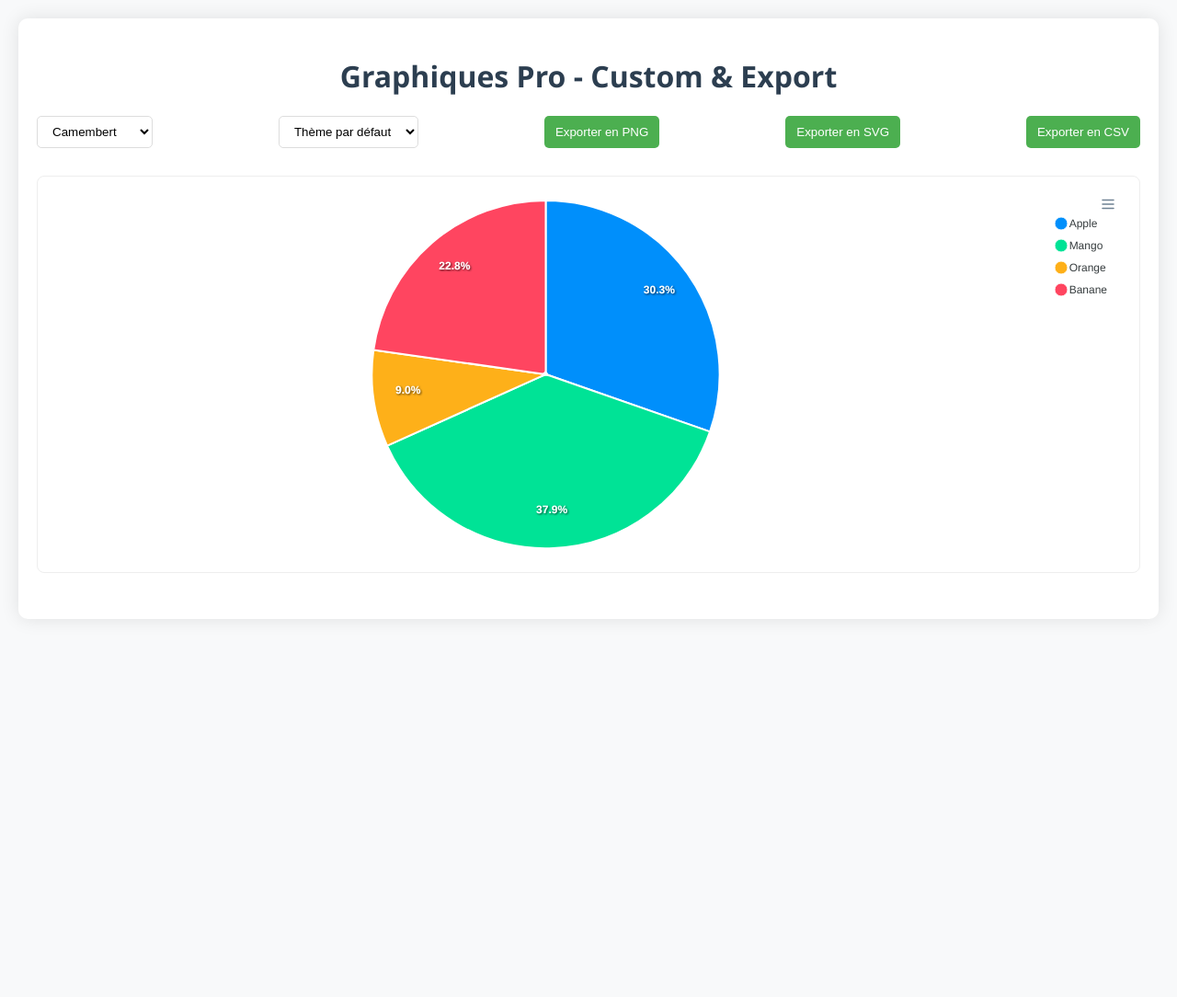
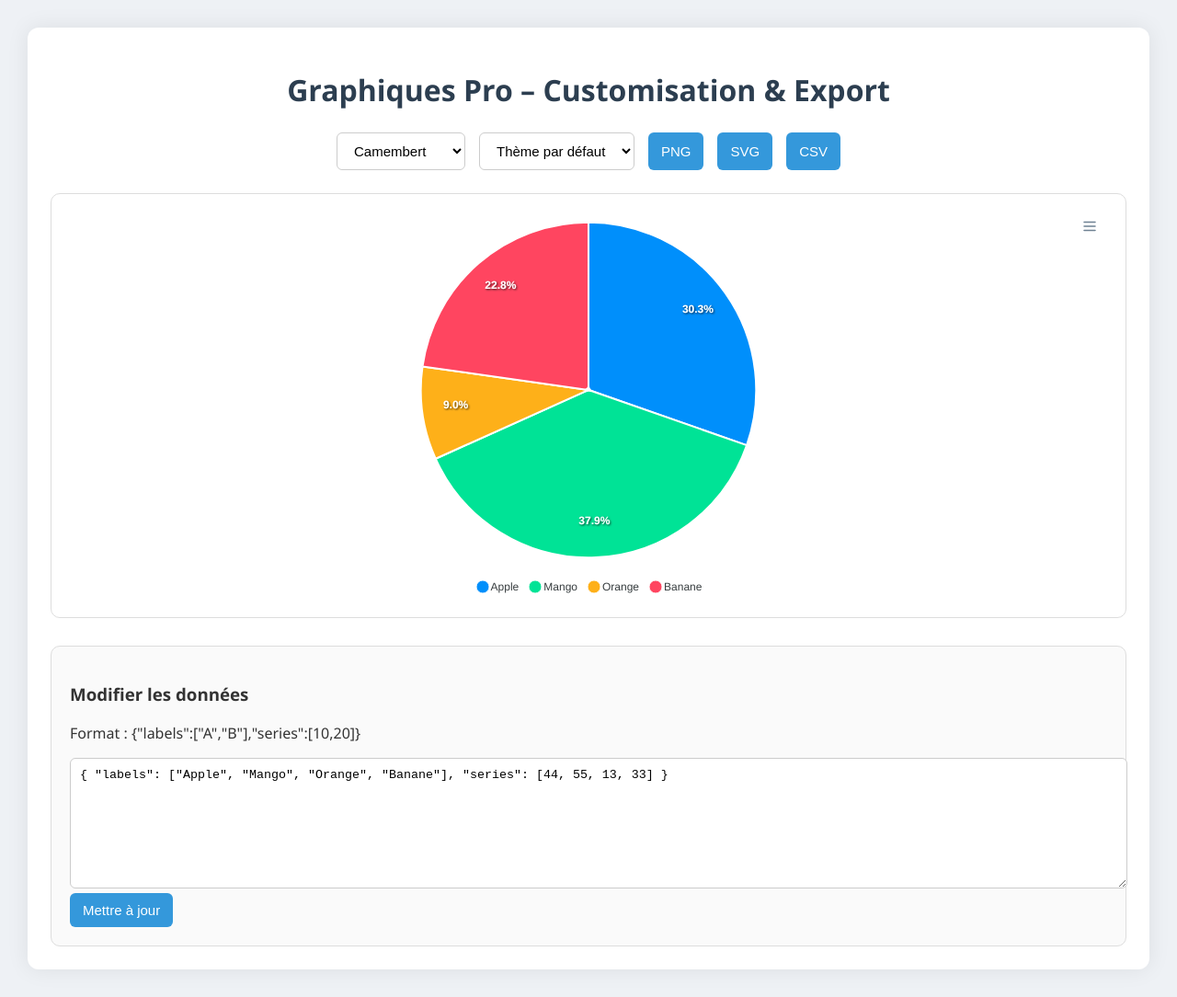
Before and after one commit to Epigone15/mes-graphiques, a plain HTML site: page index.html in a window 1280 px wide. Shown: the whole page at 92% size. Before the commit the page ends 800 px from the top, so only its background shows below. Drawn offline with nearby package versions, Linux system fonts and the light colour scheme.

Commit message:
Mise à jour complète avec éditeur de données, export et customisation avancée

```diff
--- a/index.html
+++ b/index.html
@@ -5,62 +5,90 @@
     <meta name="viewport" content="width=device-width, initial-scale=1.0">
     <title>Graphiques Pro - Custom & Export</title>
     <script src="https://cdn.jsdelivr.net/npm/apexcharts"></script>
+
     <style>
         body {
-            font-family: 'Segoe UI', Tahoma, Geneva, Verdana, sans-serif;
+            font-family: 'Segoe UI', sans-serif;
             margin: 0;
-            padding: 20px;
-            background-color: #f8f9fa;
+            padding: 30px;
+            background: #eef1f5;
             color: #333;
         }
+
         .container {
-            max-width: 1200px;
-            margin: 0 auto;
+            max-width: 1300px;
+            margin: auto;
             background: white;
+            padding: 25px;
+            border-radius: 12px;
+            box-shadow: 0 0 25px rgba(0,0,0,0.08);
+        }
+
+        h1 {
+            text-align: center;
+            margin-bottom: 25px;
+            color: #2c3e50;
+        }
+
+        .controls {
+            display: flex;
+            flex-wrap: wrap;
+            gap: 15px;
+            margin-bottom: 25px;
+            justify-content: center;
+        }
+
+        select, input, button {
+            padding: 10px 14px;
+            border-radius: 6px;
+            border: 1px solid #ccc;
+            background: #fff;
+            font-size: 15px;
+        }
+
+        button {
+            background: #3498db;
+            color: white;
+            border: none;
+            cursor: pointer;
+        }
+
+        button:hover {
+            background: #2980b9;
+        }
+
+        .chart-container {
             padding: 20px;
             border-radius: 10px;
-            box-shadow: 0 0 20px rgba(0,0,0,0.1);
+            background: #fff;
+            border: 1px solid #ddd;
         }
-        h1 {
-            text-align: center;
-            color: #2c3e50;
+
+        .data-editor {
+            margin-top: 30px;
+            padding: 20px;
+            background: #fafafa;
+            border-radius: 10px;
+            border: 1px solid #ddd;
         }
-        .chart-container {
-            margin: 30px 0;
-            padding: 15px;
-            border: 1px solid #eee;
-            border-radius: 8px;
-            background: #fff;
-        }
-        .controls {
-            display: flex;
-            justify-content: space-between;
-            margin-bottom: 20px;
-            flex-wrap: wrap;
-            gap: 10px;
-        }
-        select, button {
-            padding: 8px 12px;
-            border-radius: 5px;
-            border: 1px solid #ddd;
-            background: #fff;
-            cursor: pointer;
-        }
-        button {
-            background: #4CAF50;
-            color: white;
-            border: none;
-        }
-        button:hover {
-            background: #45a049;
+
+        textarea {
+            width: 100%;
+            height: 120px;
+            padding: 10px;
+            border-radius: 6px;
+            border: 1px solid #ccc;
+            font-family: monospace;
         }
     </style>
 </head>
+
 <body>
 <div class="container">
-        <h1>Graphiques Pro - Custom & Export</h1>
 
-        <!-- Contrôles -->
+    <h1>Graphiques Pro – Customisation & Export</h1>
+
+    <!-- CONTROLS -->
     <div class="controls">
         <select id="chartType">
             <option value="pie">Camembert</option>
@@ -68,97 +96,130 @@
             <option value="line">Courbe</option>
             <option value="area">Aire</option>
             <option value="radialBar">Radial</option>
+            <option value="donut">Donut</option>
         </select>
+
         <select id="colorTheme">
             <option value="default">Thème par défaut</option>
             <option value="monochrome">Monochrome</option>
             <option value="pastel">Pastel</option>
             <option value="dark">Sombre</option>
         </select>
-            <button id="exportPNG">Exporter en PNG</button>
-            <button id="exportSVG">Exporter en SVG</button>
-            <button id="exportCSV">Exporter en CSV</button>
+
+        <button id="exportPNG">PNG</button>
+        <button id="exportSVG">SVG</button>
+        <button id="exportCSV">CSV</button>
     </div>
 
-        <!-- Graphique -->
+    <!-- CHART -->
     <div class="chart-container">
         <div id="chart"></div>
     </div>
+
+    <!-- DATA EDITOR -->
+    <div class="data-editor">
+        <h3>Modifier les données</h3>
+        <p>Format : {"labels":["A","B"],"series":[10,20]}</p>
+        <textarea id="dataInput">{ "labels": ["Apple", "Mango", "Orange", "Banane"], "series": [44, 55, 13, 33] }</textarea>
+        <button id="updateData">Mettre à jour</button>
+    </div>
+
 </div>
 
 <script>
-        // Données de base
-        let chartData = {
-            series: [44, 55, 13, 33],
-            labels: ['Apple', 'Mango', 'Orange', 'Banane'],
-        };
-
-        // Thèmes de couleurs
+    // THEMES
     const colorThemes = {
         default: ['#008FFB', '#00E396', '#FEB019', '#FF4560'],
-            monochrome: ['#777', '#555', '#333', '#111'],
+        monochrome: ['#444', '#666', '#888', '#aaa'],
         pastel: ['#FF9AA2', '#FFB7B2', '#FFDAC1', '#E2F0CB'],
         dark: ['#2E93fA', '#66DA26', '#546E7A', '#FF6B6B'],
     };
 
-        // Initialisation du graphique
-        let chart = new ApexCharts(document.querySelector("#chart"), {
-            series: chartData.series,
+    // DEFAULT DATA
+    let chartData = {
+        labels: ["Apple", "Mango", "Orange", "Banane"],
+        series: [44, 55, 13, 33]
+    };
+
+    // CHART INIT
+    let chartOptions = {
         chart: {
             type: 'pie',
-                height: 400,
-                animations: { enabled: true },
+            height: 420,
             toolbar: { show: true },
+            animations: { enabled: true }
         },
         labels: chartData.labels,
+        series: chartData.series,
         colors: colorThemes.default,
-            responsive: [{
-                breakpoint: 480,
-                options: {
-                    chart: { width: '100%' },
         legend: { position: 'bottom' }
-                }
-            }]
-        });
+    };
+
+    let chart = new ApexCharts(document.querySelector("#chart"), chartOptions);
     chart.render();
 
-        // Changement de type de graphique
-        document.getElementById('chartType').addEventListener('change', function() {
+    // TYPE CHANGE
+    document.getElementById("chartType").addEventListener("change", e => {
+        chart.updateOptions({ chart: { type: e.target.value } });
+    });
+
+    // THEME CHANGE
+    document.getElementById("colorTheme").addEventListener("change", e => {
+        chart.updateOptions({ colors: colorThemes[e.target.value] });
+    });
+
+    // UPDATE DATA
+    document.getElementById("updateData").addEventListener("click", () => {
+        try {
+            const newData = JSON.parse(document.getElementById("dataInput").value);
+            chartData = newData;
+
             chart.updateOptions({
-                chart: { type: this.value }
+                labels: newData.labels,
+                series: newData.series
+            });
+
+        } catch (err) {
+            alert("Format JSON invalide !");
+        }
+    });
+
+    // EXPORT PNG
+    document.getElementById("exportPNG").addEventListener("click", () => {
+        chart.dataURI().then(uri => {
+            let a = document.createElement("a");
+            a.href = uri.imgURI;
+            a.download = "graphique.png";
+            a.click();
         });
     });
 
-        // Changement de thème de couleurs
-        document.getElementById('colorTheme').addEventListener('change', function() {
-            chart.updateOptions({
-                colors: colorThemes[this.value]
+    // EXPORT SVG
+    document.getElementById("exportSVG").addEventListener("click", () => {
+        chart.dataURI().then(uri => {
+            let a = document.createElement("a");
+            a.href = uri.svgURI;
+            a.download = "graphique.svg";
+            a.click();
         });
     });
 
-        // Export PNG
-        document.getElementById('exportPNG').addEventListener('click', function() {
-            chart.exportToImage({ format: 'png' });
-        });
-
-        // Export SVG
-        document.getElementById('exportSVG').addEventListener('click', function() {
-            chart.exportToImage({ format: 'svg' });
-        });
-
-        // Export CSV
-        document.getElementById('exportCSV').addEventListener('click', function() {
-            let csv = 'Data,\n';
+    // EXPORT CSV
+    document.getElementById("exportCSV").addEventListener("click", () => {
+        let csv = "Label,Valeur\n";
         chartData.labels.forEach((label, i) => {
             csv += `${label},${chartData.series[i]}\n`;
         });
-            let blob = new Blob([csv], { type: 'text/csv' });
+
+        let blob = new Blob([csv], { type: "text/csv" });
         let url = URL.createObjectURL(blob);
-            let a = document.createElement('a');
+
+        let a = document.createElement("a");
         a.href = url;
-            a.download = 'graphique-data.csv';
+        a.download = "graphique.csv";
         a.click();
     });
 </script>
+
 </body>
 </html>
```
Lines whose indentation alone changed are shown as unchanged.
